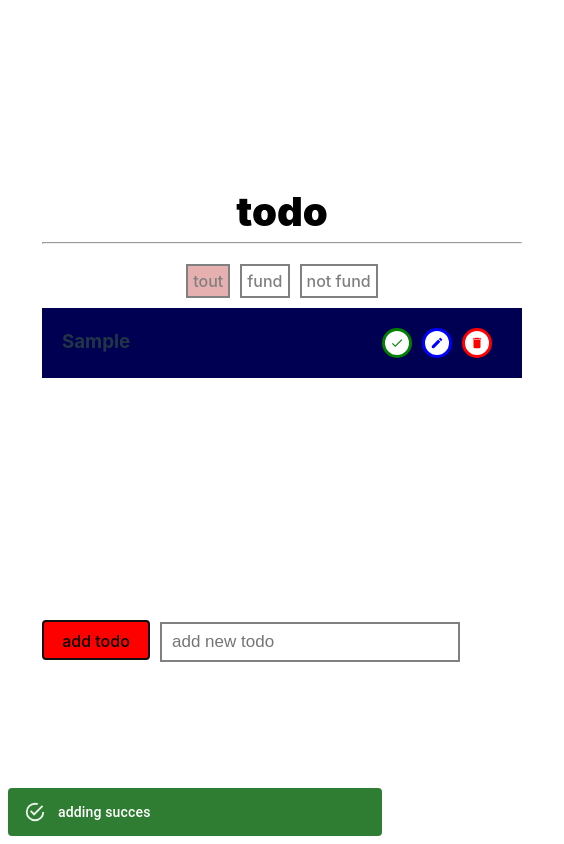
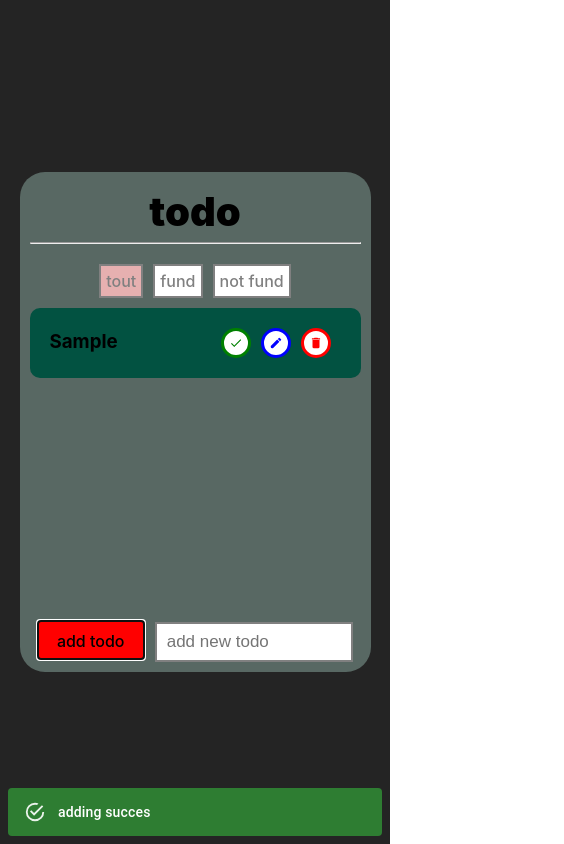
Before and after one commit to ghassenmechergui/todo-loste, a React (Vite) app: page / in a window 390 px wide. Both pictures are taken after typing "Sample" into the empty fields and a click on the button "add todo". Shown: the whole page, 564 px wide, since content can reach past the window. Built offline with nearby package versions, Linux system fonts and the light colour scheme.

Commit message:
modifier style todo tiste

```diff
--- a/src/mystyle/Profil.css
+++ b/src/mystyle/Profil.css
@@ -4,12 +4,13 @@
     box-sizing: border-box;
 }
 .card{
-    background-color: white;
+    background-color: #586863;
     width: 500px;
     min-height: 500px;
     padding: 10px;
     position: relative;
     padding-bottom: 60px;
+    border-radius: 25px;
 }
 .header{
     color: black;
@@ -33,11 +34,13 @@ hr{
     background-color: #e6b0b0;
 }
 .todo{
-    background-color: #000053;
+    background-color: #025241;
+    color: black;
     display: flex;
     padding: 20px;
     margin: 0;
     margin-bottom: 10px;
+    border-radius: 10px;
 }
 .todo .content{
     width: 50%;
@@ -84,6 +87,7 @@ hr{
     left: 0;
     bottom: 0;
     padding: 10px;
+    width: 100%;
 }
 .buttonFooter{
     background-color: red;
@@ -135,3 +139,28 @@ input{
     margin: 5px;
     color: black;
 }
+@media (max-width: 600px){
+    .card{
+        width: 90vw;
+        color: white;
+        border-radius: 25px;
+
+    }
+    #root{
+        padding: 0;
+    }
+    body{
+        background-color: #242424;
+    }
+
+}
+@media ( max-width: 337px){
+    .card{
+        width: 100vw;
+    }
+}
+@media( max-width: 486px){
+    .footer input {
+        width: 60%;
+    }
+}
```
